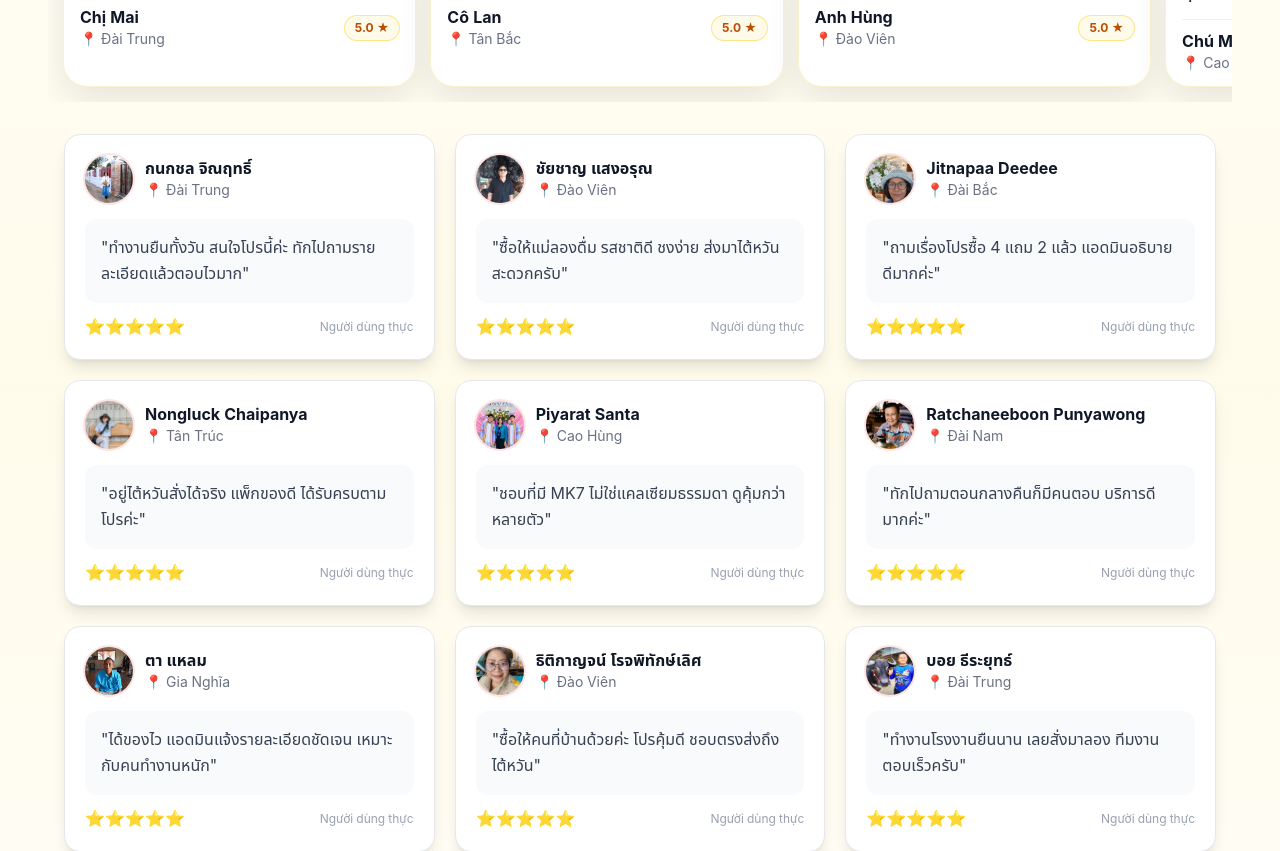
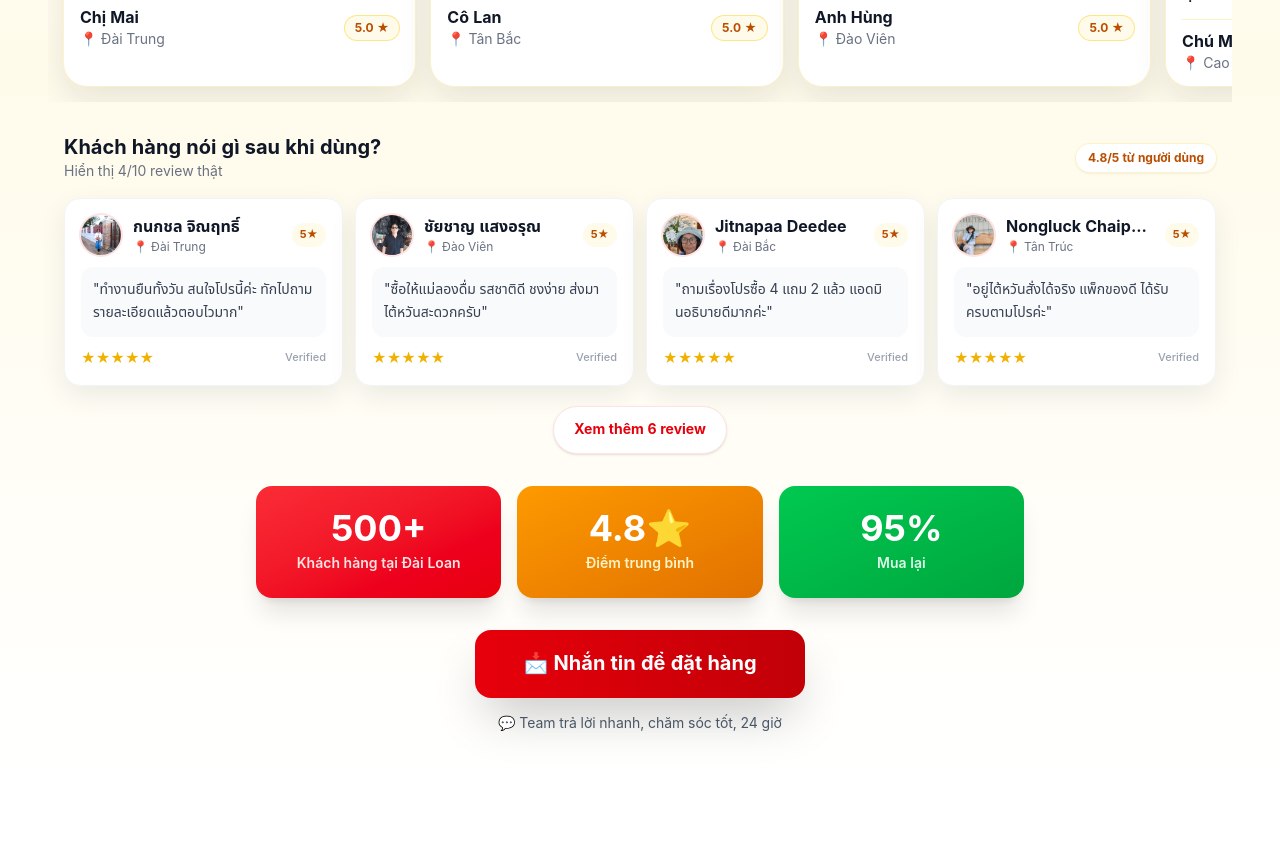
Before and after one commit to cimerkong-jpg/alkamilk, a React (Vite) app: page / in a window 1280 px wide. Shown: the part 4780-5631 px from the top of the page. Built offline with nearby package versions, Linux system fonts and the light colour scheme.

Commit message:
Compact review cards with show more

```diff
--- a/src/components/ReviewSection.tsx
+++ b/src/components/ReviewSection.tsx
@@ -1,3 +1,4 @@
+import { useState } from 'react';
 import { reviews } from '../data';
 
 const reviewHighlights = [
@@ -46,6 +47,9 @@ const reviewHighlights = [
 ];
 
 const ReviewSection = () => {
+  const [showAllReviews, setShowAllReviews] = useState(false);
+  const visibleReviews = showAllReviews ? reviews : reviews.slice(0, 4);
+
   return (
     <section id="reviews" className="py-10 md:py-14 px-4 bg-gradient-to-b from-white via-amber-50 to-white">
       <div className="max-w-6xl mx-auto">
@@ -136,16 +140,31 @@ const ReviewSection = () => {
           </div>
         </div>
 
-        {/* Facebook-Style Review Cards */}
-        <div className="grid sm:grid-cols-2 lg:grid-cols-3 gap-4 md:gap-5 mb-8">
-          {reviews.map((review) => (
+        {/* Compact Review Cards */}
+        <div className="mb-8">
+          <div className="mb-4 flex items-center justify-between gap-4">
+            <div>
+              <h3 className="text-lg font-bold text-gray-900 md:text-xl">
+                Khách hàng nói gì sau khi dùng?
+              </h3>
+              <p className="text-sm text-gray-500">
+                Hiển thị {visibleReviews.length}/{reviews.length} review thật
+              </p>
+            </div>
+            <div className="hidden rounded-full bg-white px-3 py-1.5 text-xs font-bold text-amber-700 shadow-sm ring-1 ring-amber-100 sm:block">
+              4.8/5 từ người dùng
+            </div>
+          </div>
+
+          <div className="grid gap-3 sm:grid-cols-2 lg:grid-cols-4">
+            {visibleReviews.map((review) => (
             <div
               key={review.id}
-              className="bg-white rounded-2xl p-5 shadow-lg hover:shadow-xl transition-all border border-gray-200"
+              className="rounded-2xl border border-gray-100 bg-white p-4 shadow-[0_10px_28px_rgba(15,23,42,0.08)] transition-all hover:-translate-y-0.5 hover:shadow-[0_16px_36px_rgba(15,23,42,0.12)]"
             >
               {/* Header - Facebook Comment Style */}
-              <div className="flex items-center gap-3 mb-4">
-                <div className="w-12 h-12 rounded-full flex-shrink-0 overflow-hidden bg-gradient-to-br from-red-100 to-orange-100 ring-2 ring-red-100">
+              <div className="mb-3 flex items-center gap-3">
+                <div className="h-10 w-10 flex-shrink-0 overflow-hidden rounded-full bg-gradient-to-br from-red-100 to-orange-100 ring-2 ring-red-100">
                   <img
                     src={review.avatarUrl}
                     alt={review.name}
@@ -154,27 +173,44 @@ const ReviewSection = () => {
                   />
                 </div>
                 <div className="flex-1 min-w-0">
-                  <h4 className="font-bold text-gray-900 truncate">{review.name}</h4>
-                  <p className="text-sm text-gray-500 flex items-center gap-1">
+                  <h4 className="truncate font-bold text-gray-900">{review.name}</h4>
+                  <p className="flex items-center gap-1 text-xs text-gray-500">
                     📍 {review.location}
                   </p>
                 </div>
+                <span className="rounded-full bg-amber-50 px-2 py-1 text-[11px] font-bold text-amber-700">
+                  5★
+                </span>
               </div>
 
               {/* Review Text - Natural Feel */}
-              <div className="bg-gray-50 rounded-xl p-4 mb-3">
-                <p className="text-gray-700 leading-relaxed text-sm md:text-base">
+              <div className="mb-3 rounded-xl bg-gray-50 p-3">
+                <p className="line-clamp-4 text-sm leading-relaxed text-gray-700">
                   "{review.text}"
                 </p>
               </div>
 
               {/* Rating */}
               <div className="flex items-center justify-between">
-                <div className="text-yellow-500">⭐⭐⭐⭐⭐</div>
-                <span className="text-xs text-gray-400">Người dùng thực</span>
+                <div className="text-sm text-yellow-500">★★★★★</div>
+                <span className="text-[11px] font-medium text-gray-400">Verified</span>
               </div>
             </div>
-          ))}
+            ))}
+          </div>
+
+          {reviews.length > 4 && (
+            <div className="mt-5 text-center">
+              <button
+                type="button"
+                onClick={() => setShowAllReviews((current) => !current)}
+                className="inline-flex min-h-12 items-center justify-center rounded-full border border-red-100 bg-white px-5 text-sm font-bold text-red-600 shadow-sm transition-all hover:border-red-200 hover:bg-red-50 active:scale-95"
+                aria-expanded={showAllReviews}
+              >
+                {showAllReviews ? 'Thu gọn review' : `Xem thêm ${reviews.length - 4} review`}
+              </button>
+            </div>
+          )}
         </div>
 
         {/* Social Proof Stats - Mobile Optimized */}
```
